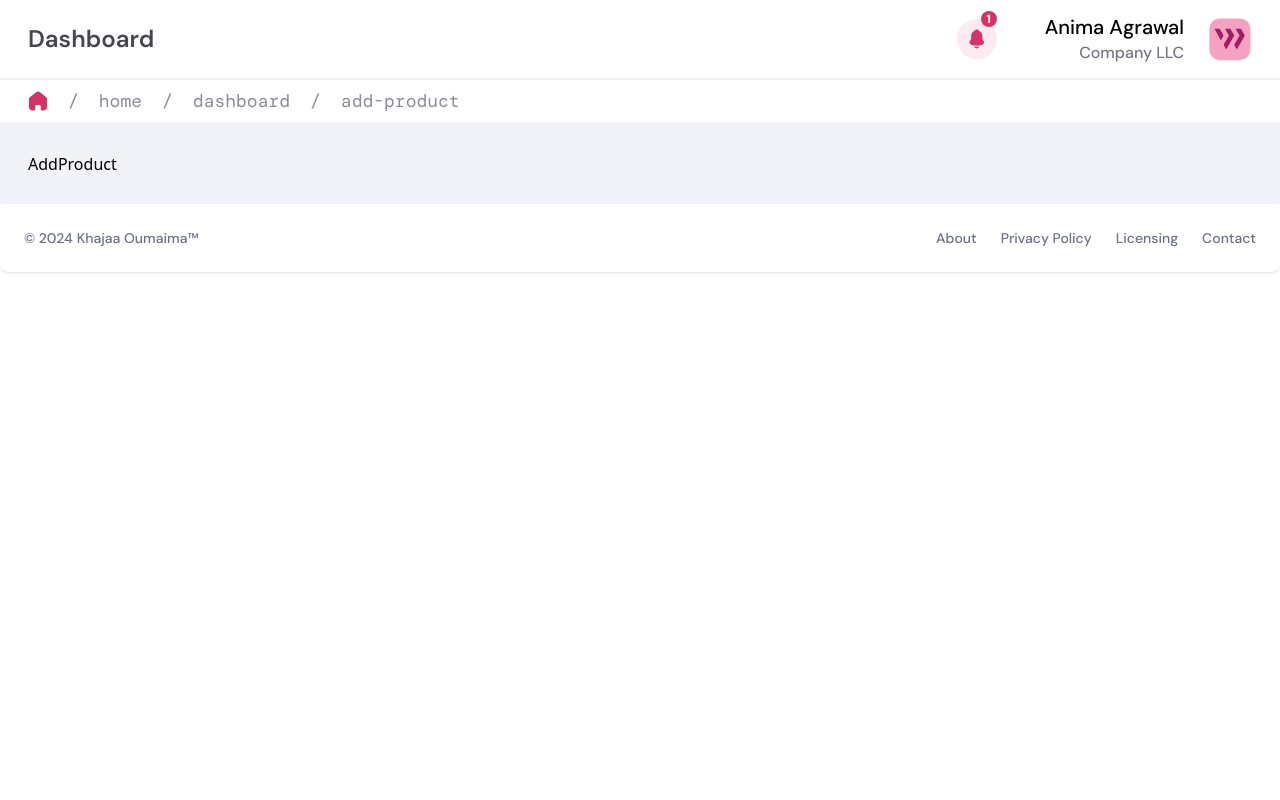
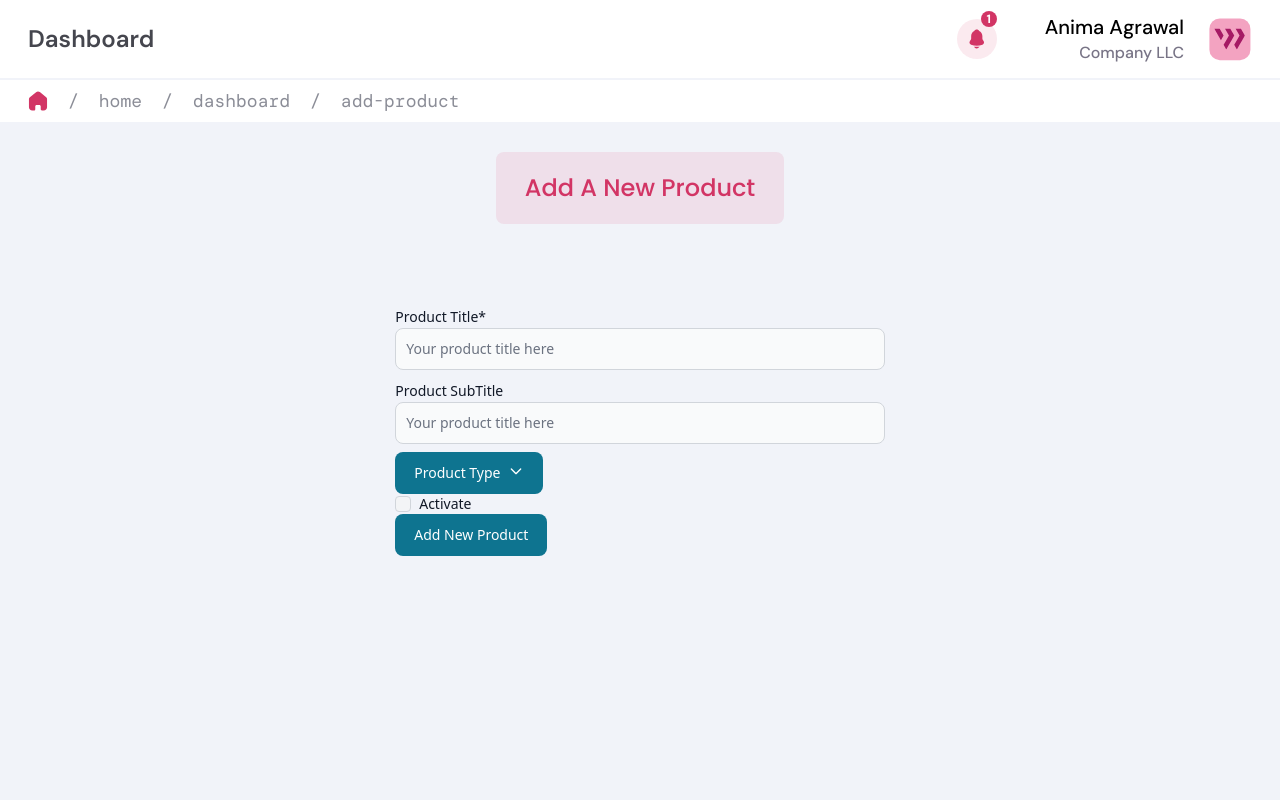
Before and after one commit to 0umaima/Admin-Dashboard, a React (Vite) app: page /home/dashboard/add-product in a window 1280 px wide. Shown: the top 800 px of the page. Built offline with nearby package versions, Linux system fonts and the light colour scheme; a web font is replaced by a local one.

Commit message:
build initial add product form

```diff
--- a/src/pages/AddProduct.jsx
+++ b/src/pages/AddProduct.jsx
@@ -1,11 +1,55 @@
-import Layout from "../Layout/Layout"
+import Layout from "../Layout/Layout";
+import {
+  TextInput,
+  Button,
+  Checkbox,
+  Label,
+  Dropdown,
+  FloatingLabel,
+} from "flowbite-react";
+
 function AddProduct() {
   return (
     <Layout>
-      <div>AddProduct</div>
+      <div className="h-screen flex flex-col items-center w-full">
+        <div className=" w-72 rounded-lg bg-light-pink flex items-center justify-center p-5 mb-20">
+          <h1 className="font-Poppins font-medium text-2xl text-raspberry">
+            Add A New Product
+          </h1>
+        </div>
+        <form className="w-[40%] gap-5">
+          <div className="mb-2">
+            <Label htmlFor="Title" value="Product Title*" />
+            <TextInput
+              id="Title"
+              type="Title"
+              placeholder="Your product title here"
+              required
+            />
+          </div>
+          <div className="mb-2">
+            <Label htmlFor="SubTitle" value="Product SubTitle" />
+            <TextInput
+              id="SubTitle"
+              type="SubTitle"
+              placeholder="Your product title here"
+            />
+          </div>
+          <Dropdown label="Product Type" dismissOnClick={false}>
+            <Dropdown.Item>Phones</Dropdown.Item>
+            <Dropdown.Item>Watches</Dropdown.Item>
+            <Dropdown.Item>Tablets</Dropdown.Item>
+            <Dropdown.Item>HeadPhones</Dropdown.Item>
+          </Dropdown>
+          <div className="flex items-center gap-2">
+            <Checkbox id="Active" name="active"/>
+            <Label htmlFor="Active">Activate</Label>
+          </div>
+          <Button type="submit">Add New Product</Button>
+        </form>
+      </div>
     </Layout>
-
-  )
+  );
 }
 
-export default AddProduct
+export default AddProduct;
```
